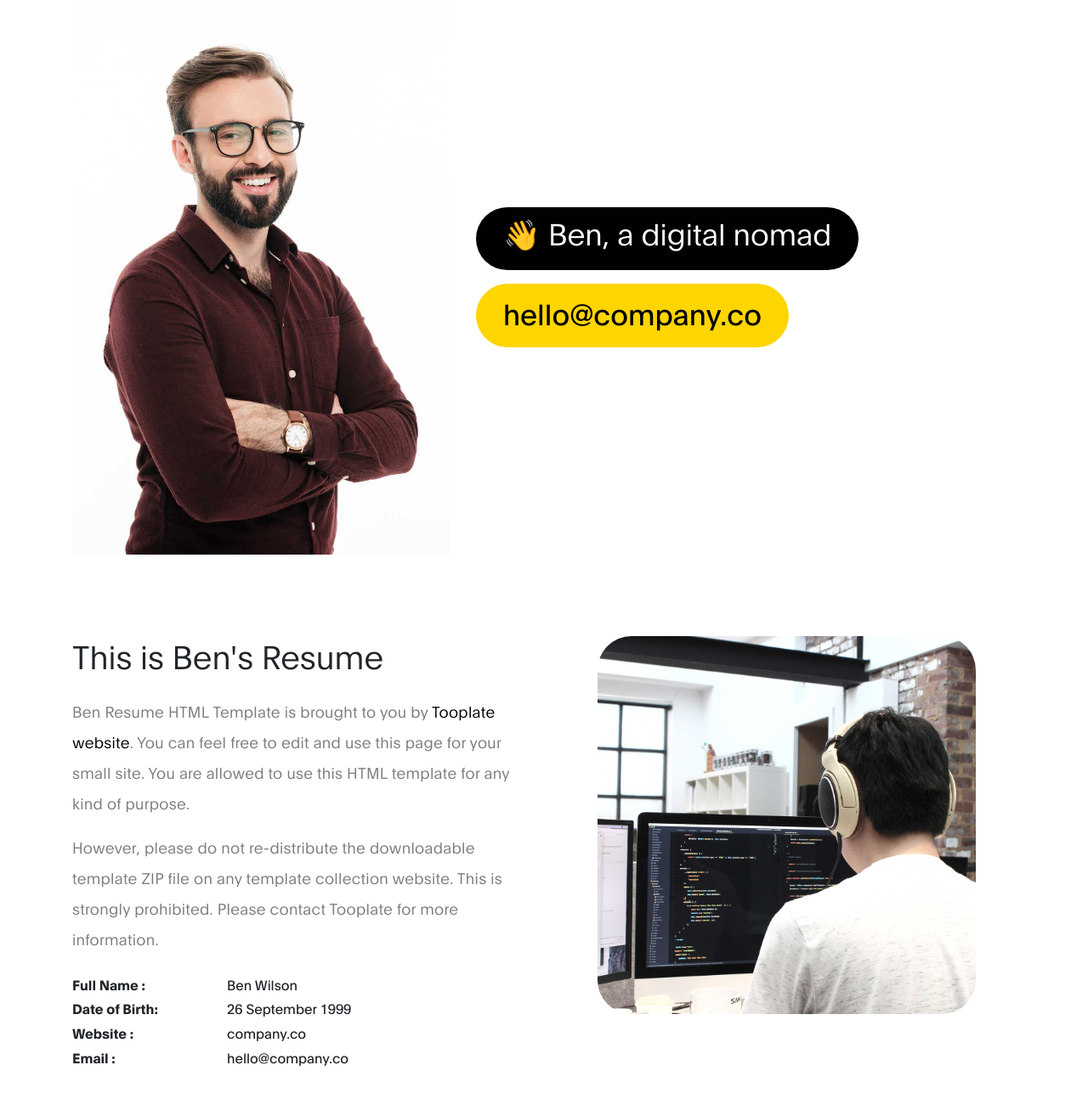
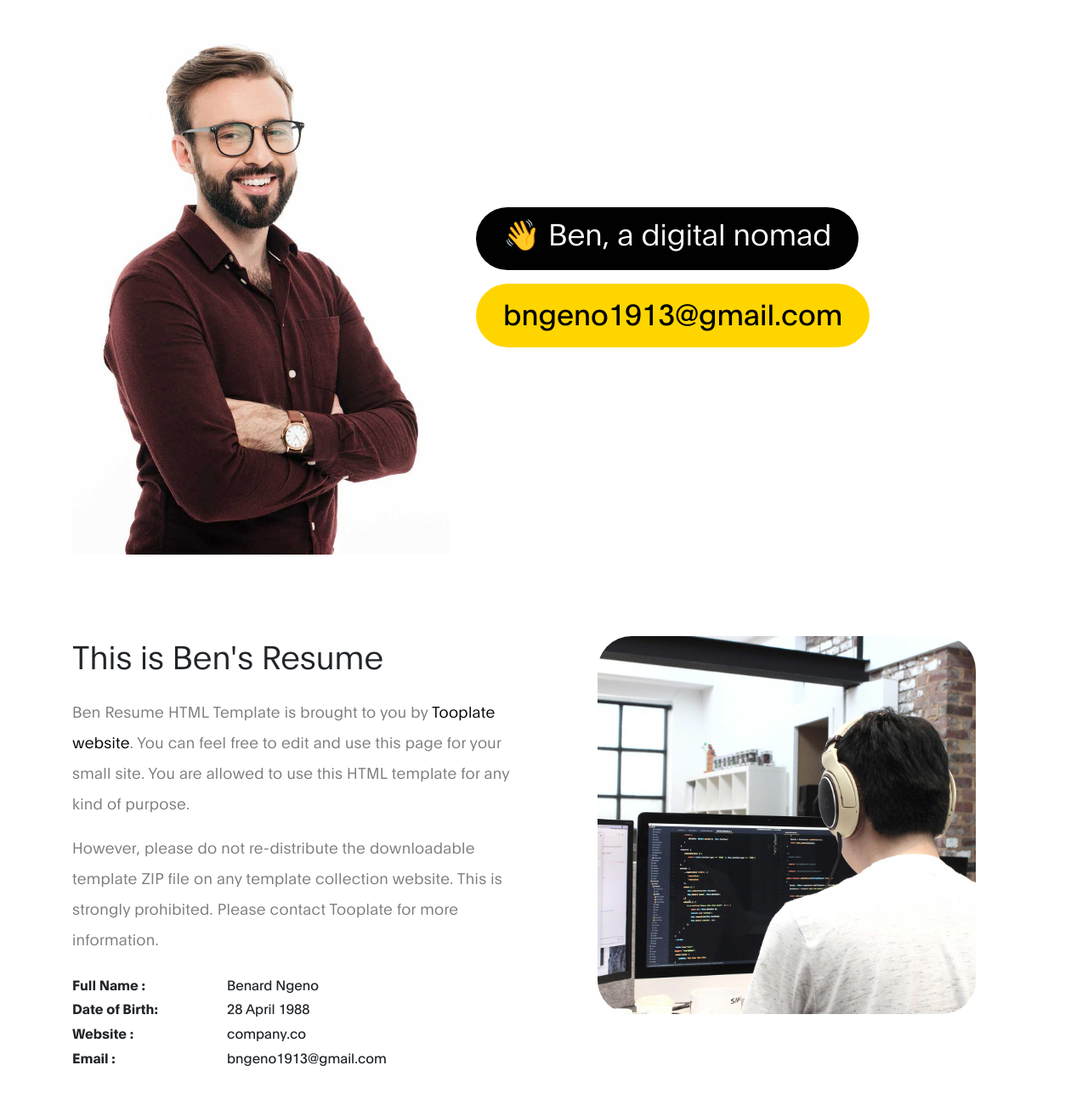
Before and after one commit to bngeno1913/benresume, a plain HTML site: page index.html in a window 1280 px wide. Shown: the top 1294 px of the page at 85% size. Drawn offline with Linux system fonts and the light colour scheme.

Commit message:
dev branch

```diff
--- a/index.html
+++ b/index.html
@@ -82,7 +82,7 @@ https://www.tooplate.com/view/2120-ben-resume
                             <h1 class="hero-title">👋 Ben, a digital nomad</h1>
 
                             <a href="#" class="email-link">
-                                hello@company.co
+                                bngeno1913@gmail.com
                             </a>
 
                         </div>
@@ -105,13 +105,13 @@ https://www.tooplate.com/view/2120-ben-resume
                     <p>However, please do not re-distribute the downloadable template ZIP file on any template collection website. This is strongly prohibited. Please contact Tooplate for more information.</p>
 
                     <ul class="mt-4 mb-5 mb-lg-0 profile-list list-unstyled">
-                        <li><strong>Full Name :</strong> Ben Wilson </li>
+                        <li><strong>Full Name :</strong> Benard Ngeno </li>
 
-                        <li><strong>Date of Birth:</strong> 26 September 1999</li>
+                        <li><strong>Date of Birth:</strong> 28 April 1988</li>
 
                         <li><strong>Website :</strong> company.co</li>
 
-                        <li><strong>Email :</strong> hello@company.co</li>
+                        <li><strong>Email :</strong> bngeno1913@gmail.com</li>
                     </ul>
                 </div>
 
@@ -201,7 +201,7 @@ https://www.tooplate.com/view/2120-ben-resume
                                     <div class="testimonials-info">
                                         <p>Sed ut perspiciatis unde omnis iste natus error sit voluptatem.</p>
 
-                                        <h6 class="mb-0">Wilson</h6>
+                                        <h6 class="mb-0">Benard</h6>
                                         <span>Web Developer</span>
                                     </div>
                                 </div>
```
